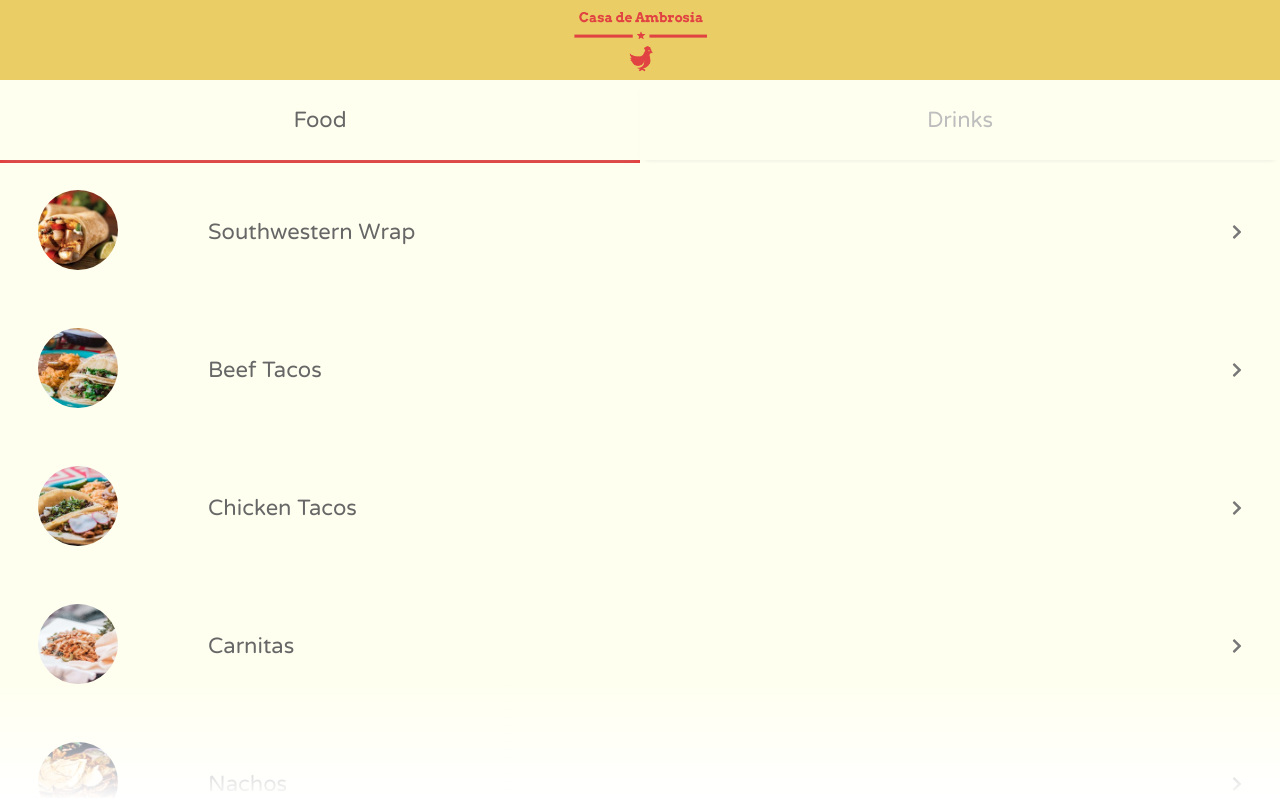
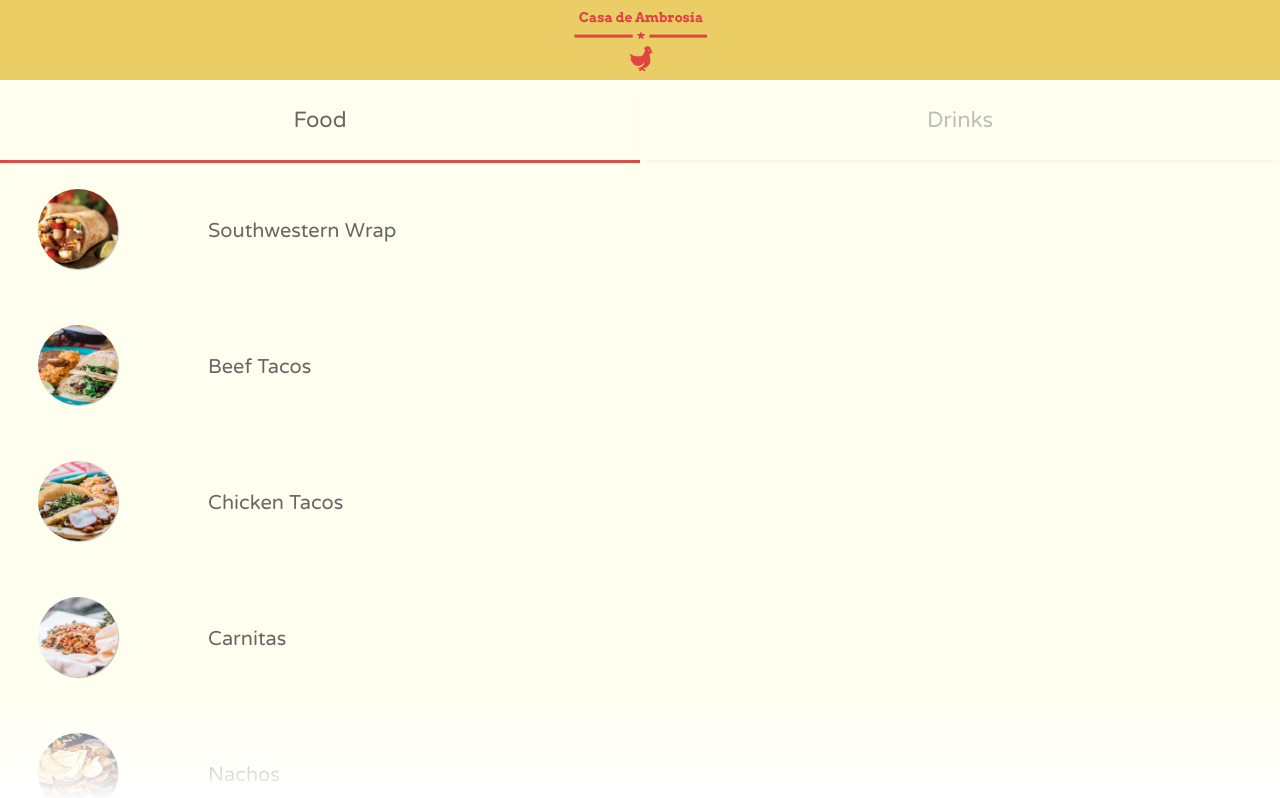
Before and after one commit to chaso13/sample-menu, a React (Create React App) app: page / in a window 1280 px wide. Shown: the top 798 px of the page. Built offline with nearby package versions, Linux system fonts and the light colour scheme.

Commit message:
changed some styling and commented out the chevron

```diff
--- a/src/MenuItem.jsx
+++ b/src/MenuItem.jsx
@@ -46,7 +46,7 @@ function MenuItem(props){
                 <div className={`${setOverlay}`}></div>
                 <p className={`${setTitle}`}>{props.title}</p>
                 <h3 className={`${setPrice}`}>{props.price}</h3>
-                <Chevron className={`${setRotate}`} width={10} fill={"#777"} />
+                {/*<Chevron className={`${setRotate}`} width={10} fill={"#777"} />*/}
             </button>
             <div
               ref={content}
--- a/src/MenuItem.scss
+++ b/src/MenuItem.scss
@@ -56,6 +56,9 @@
   object-fit:cover;
   margin-left:3vw;
   transition: border-radius 0.3s ease;
+  -webkit-box-shadow: 1px 1px 1px 0px rgba(103, 103, 103, .5);
+  -moz-box-shadow: 1px 1px 1px 0px rgba(103, 103, 103, .5);
+  box-shadow: 1px 1px 1px 0px rgba(103, 103, 103, .5);
 }
 
 /* Style the Menu Item Image while it is active. Note: this is the larger Image */
@@ -74,7 +77,7 @@
 
 /* Styling the Menu Title Text */
 .Menu-Item-Title{
-    font-size: 22px;
+    font-size: 20px;
     padding: 7vw;
     padding-top: 7vh;
     padding-bottom:7vh;
@@ -82,7 +85,7 @@
 }
 .Menu-Item-Title-Bg{
     font-size: 40px;
-    text-shadow: 1px 1px 2px rgb(32, 32, 32);
+    text-shadow: 5px 5px 10px rgba(32, 32, 32, 0.5);
     color:white;
     position: absolute;
     left: 50%;
@@ -97,8 +100,8 @@
 /* Style the Menu Item Price To show when .active state is set */
 .Menu-Item-Price-Bg{
     font-family: 'Varela Round', sans-serif;
-    font-size: 55px;
-    text-shadow: 1px 1px 2px rgb(32, 32, 32);
+    font-size: 65px;
+    text-shadow: 5px 5px 10px rgba(32, 32, 32, 0.5);
     color:white;
     position: absolute;
     left: 50%;
```
